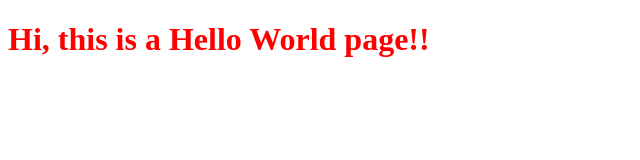
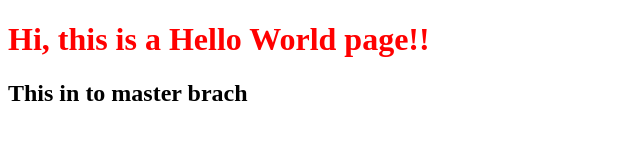
Before and after one commit to xandreamac/Hello-World, a plain HTML site: page index.html in a window 1280 px wide. Shown: the whole page, without its empty margins (0-640 px from the left). Drawn offline with Linux system fonts and the light colour scheme.

Commit message:
Modify the index file

```diff
--- a/index.html
+++ b/index.html
@@ -8,5 +8,6 @@
 </head>
 <body>
 	<h1>Hi, this is a Hello World page!!</h1>
+	<h2>This in to master brach</h2>
 </body>
 </html>
```
